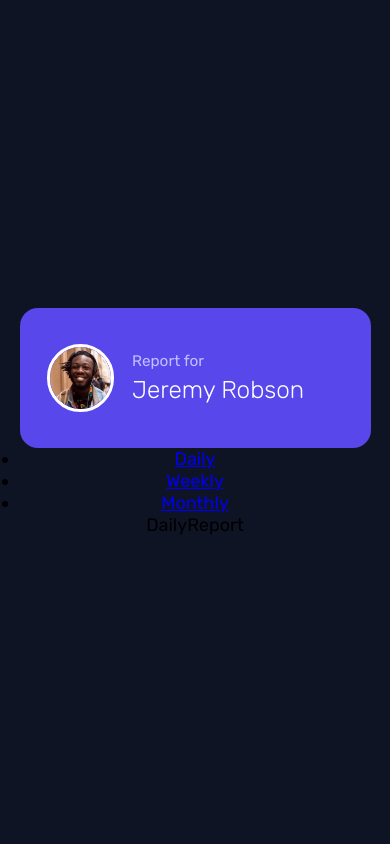
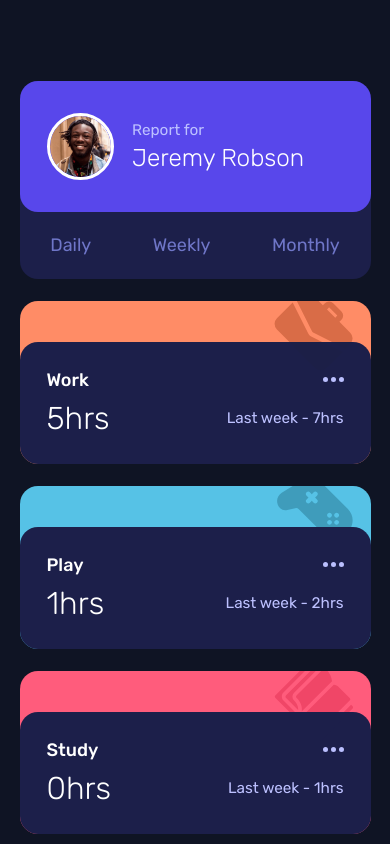
Before and after one commit to EricLDev/FEM-Time_tracking_dashboard_REACT, a React (Create React App) app: page / in a window 390 px wide. Shown: the top 844 px of the page. Built offline with nearby package versions, Linux system fonts and the light colour scheme.

Commit message:
mobile layout finished

```diff
--- a/src/App.css
+++ b/src/App.css
@@ -1,8 +1,8 @@
 .App {
   text-align: center;
-  min-height: 100vh;
   width: 90%;
   display: flex;
   justify-content: center;
   align-items: center;
+  margin: 4.5rem 0;
 }
--- a/src/components/layout/Navigation.js
+++ b/src/components/layout/Navigation.js
@@ -1,9 +1,26 @@
-import React from "react";
+import React, { useState } from "react";
 import classes from "./Navigation.module.css";
-import { Link } from "react-router-dom";
+import { NavLink } from "react-router-dom";
 import jeremy from "../../images/image-jeremy.png";
 
 const Navigation = () => {
+	const [currentLink, setCurrentLink] = useState("");
+
+	let color = {};
+	switch (currentLink) {
+		case "daily":
+			color = { color: "#fff" };
+			break;
+		case "weekly":
+			color = { color: "#fff" };
+			break;
+		case "monthly":
+			color = { color: "#fff" };
+			break;
+		default:
+			color = {};
+	}
+
 	return (
 		<div className={classes.navigation}>
 			<header>
@@ -16,13 +33,19 @@ const Navigation = () => {
 			<nav>
 				<ul>
 					<li>
-						<Link to="/">Daily</Link>
+						<NavLink style={currentLink === "daily" ? color : null} to="/" onClick={() => setCurrentLink("daily")}>
+							Daily
+						</NavLink>
 					</li>
 					<li>
-						<Link to="/weekly-report">Weekly</Link>
+						<NavLink style={currentLink === "weekly" ? color : null} to="/weekly-report" onClick={() => setCurrentLink("weekly")}>
+							Weekly
+						</NavLink>
 					</li>
 					<li>
-						<Link to="/monthly-report">Monthly</Link>
+						<NavLink style={currentLink === "monthly" ? color : null} to="/monthly-report" onClick={() => setCurrentLink("monthly")}>
+							Monthly
+						</NavLink>
 					</li>
 				</ul>
 			</nav>
--- a/src/components/layout/Navigation.module.css
+++ b/src/components/layout/Navigation.module.css
@@ -1,7 +1,12 @@
+.navigation {
+    background-color: hsl(235, 46%, 20%);
+    border-radius: 1rem;
+}
+
 .navigation header {
     display: flex;
     background-color: hsl(246, 80%, 60%);
-    padding: 2rem 1.5rem;
+    padding: 1.75rem 1.5rem;
     border-radius: 1rem;
 }
 
@@ -31,3 +36,20 @@
     margin-top: .25rem;
     color: #fff;
 }
+
+.navigation nav ul {
+    list-style-type: none;
+    display: flex;
+    justify-content: space-around;
+    text-decoration: none;
+    padding: 1.25rem 0;
+}
+
+.navigation ul li a {
+    text-decoration: none;
+    color: hsl(235, 45%, 61%)
+}
+
+.navigation ul li a:hover, .navigation ul li a:active {
+    color: #fff
+}
--- a/src/components/pages/DailyReport.js
+++ b/src/components/pages/DailyReport.js
@@ -1,7 +1,26 @@
-import React from "react";
+import Card from "components/ui/Card";
+import React, { useState, useEffect } from "react";
 
 const DailyReport = () => {
-	return <div>DailyReport</div>;
+	const [data, setData] = useState([]);
+
+	const getData = async () => {
+		await fetch("data.json", {
+			headers: {
+				"Content-Type": "application/json",
+				Accept: "application/json",
+			},
+		})
+			.then((response) => response.json())
+			.then((data) => setData(data))
+			.catch((error) => console.log(error));
+	};
+
+	useEffect(() => {
+		getData();
+	}, []);
+
+	return <div>{data && data.length > 0 && data.map((item) => <Card key={item.title} title={item.title} current={item.timeframes.daily.current} previous={item.timeframes.daily.previous} />)}</div>;
 };
 
 export default DailyReport;
--- a/src/components/pages/MonthlyReport.js
+++ b/src/components/pages/MonthlyReport.js
@@ -1,7 +1,26 @@
-import React from "react";
+import Card from "components/ui/Card";
+import React, { useState, useEffect } from "react";
 
 const MonthlyReport = () => {
-	return <div>MonthlyReport</div>;
+	const [data, setData] = useState([]);
+
+	const getData = async () => {
+		await fetch("data.json", {
+			headers: {
+				"Content-Type": "application/json",
+				Accept: "application/json",
+			},
+		})
+			.then((response) => response.json())
+			.then((data) => setData(data))
+			.catch((error) => console.log(error));
+	};
+
+	useEffect(() => {
+		getData();
+	}, []);
+
+	return <div>{data && data.length > 0 && data.map((item) => <Card key={item.title} title={item.title} current={item.timeframes.monthly.current} previous={item.timeframes.monthly.previous} />)}</div>;
 };
 
 export default MonthlyReport;
--- a/src/components/pages/WeeklyReport.js
+++ b/src/components/pages/WeeklyReport.js
@@ -1,7 +1,26 @@
-import React from "react";
+import Card from "components/ui/Card";
+import React, { useEffect, useState } from "react";
 
 const WeeklyReport = () => {
-	return <div>WeeklyReport</div>;
+	const [data, setData] = useState([]);
+
+	const getData = async () => {
+		await fetch("data.json", {
+			headers: {
+				"Content-Type": "application/json",
+				Accept: "application/json",
+			},
+		})
+			.then((response) => response.json())
+			.then((data) => setData(data))
+			.catch((error) => console.log(error));
+	};
+
+	useEffect(() => {
+		getData();
+	}, []);
+
+	return <div>{data && data.length > 0 && data.map((item) => <Card key={item.title} title={item.title} current={item.timeframes.weekly.current} previous={item.timeframes.weekly.previous} />)}</div>;
 };
 
 export default WeeklyReport;
--- /dev/null
+++ b/src/components/ui/Card.js
@@ -0,0 +1,67 @@
+import React from "react";
+import classes from "./Card.module.css";
+import work from "../../images/icon-work.svg";
+import exercise from "../../images/icon-exercise.svg";
+import play from "../../images/icon-play.svg";
+import selfcare from "../../images/icon-self-care.svg";
+import social from "../../images/icon-social.svg";
+import study from "../../images/icon-study.svg";
+import ellipsis from "../../images/icon-ellipsis.svg";
+
+const Card = (props) => {
+	let icon = {};
+	let background = {};
+
+	switch (props.title) {
+		case "Work":
+			icon = work;
+			background = { backgroundColor: "hsl(15, 100%, 70%)" };
+			break;
+		case "Play":
+			icon = play;
+			background = { backgroundColor: "hsl(195, 74%, 62%)" };
+			break;
+		case "Study":
+			icon = study;
+			background = { backgroundColor: "hsl(348, 100%, 68%)" };
+			break;
+		case "Exercise":
+			icon = exercise;
+			background = { backgroundColor: "hsl(145, 58%, 55%)" };
+			break;
+		case "Social":
+			icon = social;
+			background = { backgroundColor: "hsl(264, 64%, 52%)" };
+			break;
+		case "Self Care":
+			icon = selfcare;
+			background = { backgroundColor: "hsl(43, 84%, 65%)" };
+			break;
+		default:
+			icon = null;
+	}
+
+	return (
+		<div style={background} className={classes.card}>
+			<div className={classes.background}>
+				<img src={`${icon}`} alt="" />
+			</div>
+			<div className={classes.reportItem}>
+				<div className={classes.title}>
+					<p>{props.title}</p>
+					<div className={classes.dots}>
+						<img src={ellipsis} alt="" />
+					</div>
+				</div>
+				<div className={classes.stats}>
+					<p>{props.current}hrs</p>
+					<div className={classes.lastWeek}>
+						<p>Last week - {props.previous}hrs</p>
+					</div>
+				</div>
+			</div>
+		</div>
+	);
+};
+
+export default Card;
--- /dev/null
+++ b/src/components/ui/Card.module.css
@@ -0,0 +1,75 @@
+.card {
+    border-radius: 1rem;
+    margin: 1.25rem 0;
+
+}
+
+.background {
+    height: 2.25rem;
+    position: relative;
+
+}
+
+.background img {
+    mix-blend-mode: darken;
+    position: absolute;
+    right: 1rem;
+    top: -.5rem;
+}
+
+.reportItem {
+    background-color: hsl(235, 46%, 20%);
+    border-radius: 1rem;
+    padding: 0.5rem 1.5rem 1rem 1.5rem;
+    cursor: pointer;
+}
+
+.reportItem:hover {
+    background-color: hsl(237, 44%, 31%);
+
+}
+
+.reportItem .title, .reportItem .stats {
+    display: flex;
+    justify-content: space-between;
+    align-items: center;
+    margin-bottom: .5rem;
+}
+
+.title {
+    margin-top: 1rem;
+}
+
+.title>p:nth-of-type(1), .stats>p:nth-of-type(1) {
+    color: #fff
+}
+
+.title p {
+    font-weight: 500;
+    align-self: flex-end;
+}
+
+.lastWeek p, .dots p {
+    color: hsl(236, 100%, 87%);
+}
+
+.dots {
+    display: flex;
+    align-items: center;
+    cursor: pointer;
+
+}
+
+.dots:hover {
+    filter: brightness(0) invert(1)
+}
+
+.stats>p:nth-of-type(1) {
+    font-size: 1.75rem;
+    font-weight: 300;
+}
+
+.lastWeek p {
+    font-size: .85rem;
+    ;
+}
```
